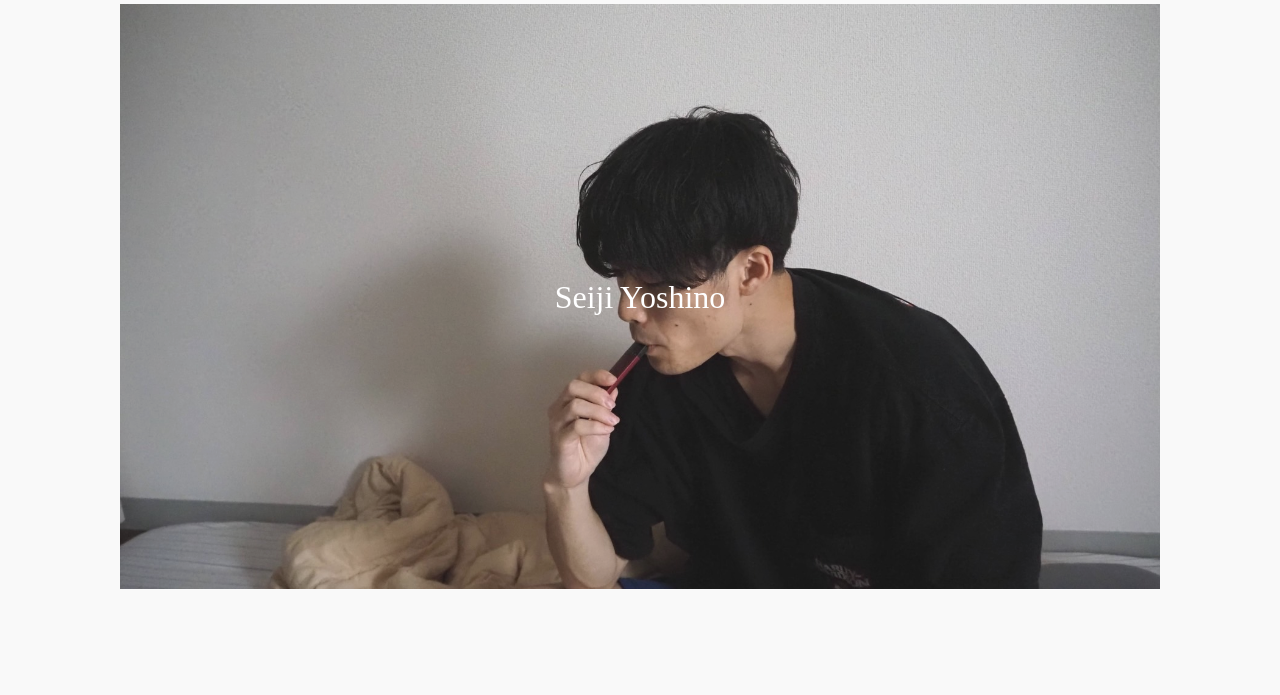
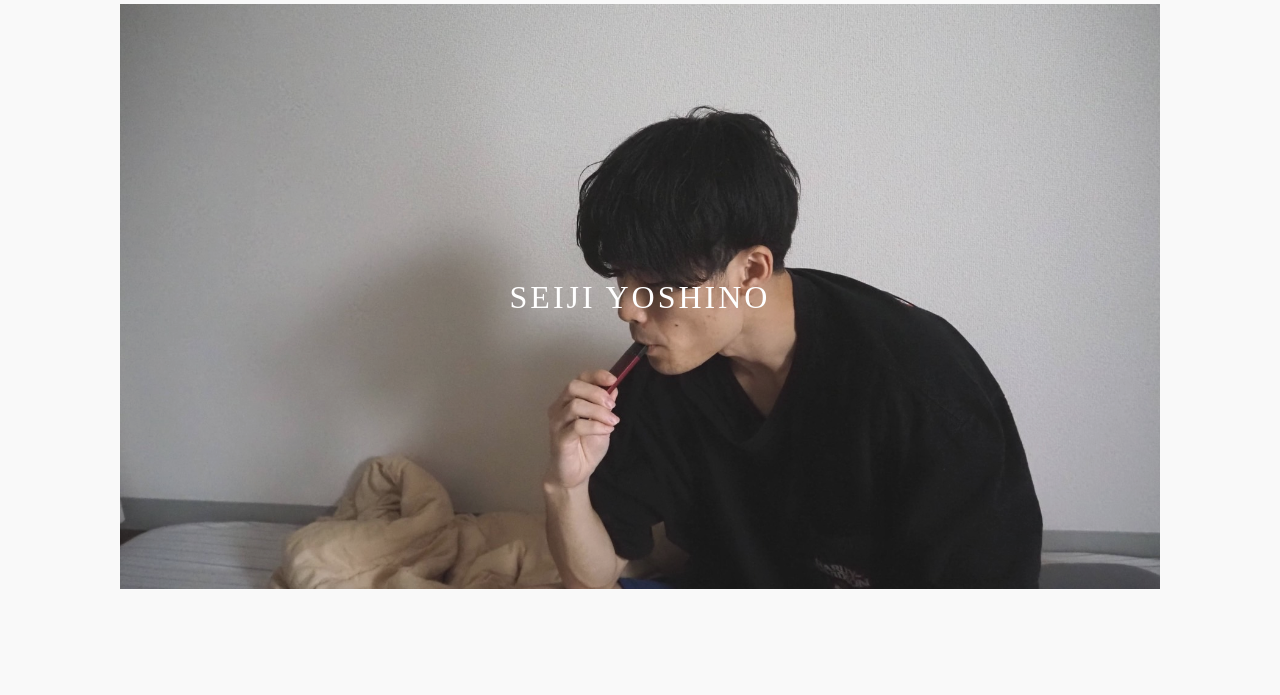
Before and after one commit to sijysn/seiji-yoshino, a Gatsby site: page / in a window 1280 px wide. Shown: the part 96-791 px from the top of the page. Built offline with nearby package versions, Linux system fonts and the light colour scheme; Gatsby itself is replaced by a stand-in of ours.

Commit message:
ProfileImagesを修正

```diff
--- a/src/components/ProfileImages.jsx
+++ b/src/components/ProfileImages.jsx
@@ -5,7 +5,7 @@ import styled, { keyframes } from "styled-components"
 export const ProfileImages = () => {
   return (
     <Wrapper>
-      <Title>Seiji Yoshino</Title>
+      <Title>SEIJI YOSHINO</Title>
       <ImageWrapper>
         <StaticImage
           formats={["auto", "webp", "avif"]}
@@ -75,6 +75,7 @@ const Title = styled.h1`
   z-index: 11;
   font-size: 32px;
   color: #fff;
+  letter-spacing: 0.3rem;
 
   @media (max-width: 767px) {
     font-size: 2rem;
```
